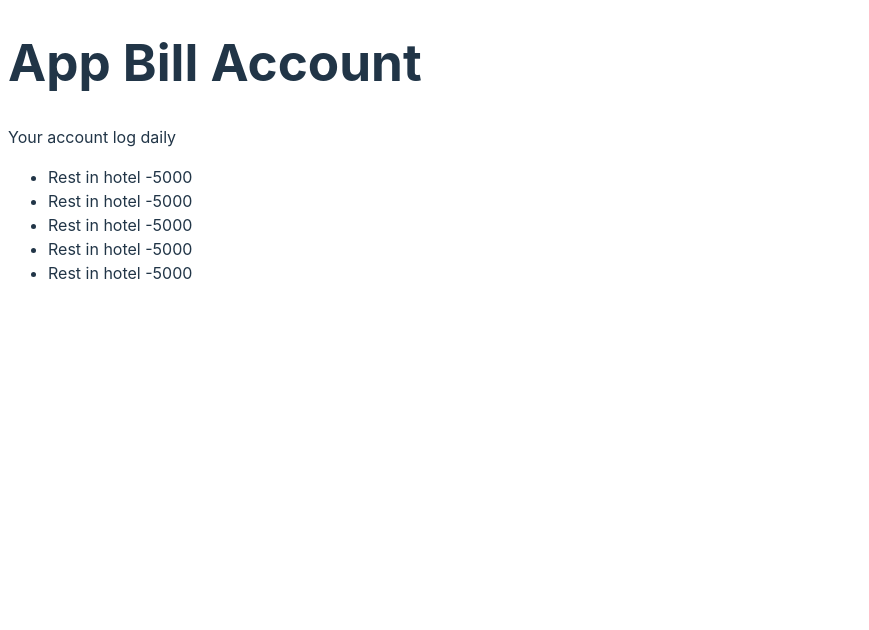
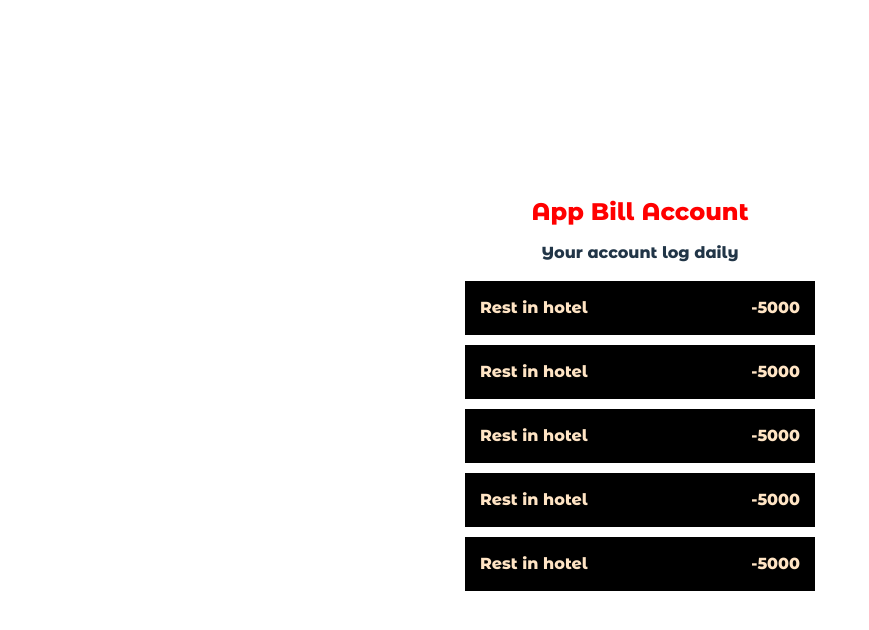
Before and after one commit to NNJio/ReactLab_Fundamantal, a React (Vite) app: page / in a window 1280 px wide. Shown: the top 630 px of the page, without its empty margins (0-869 px from the left). Built offline with nearby package versions, Linux system fonts and the light colour scheme.

Commit message:
[Edit] Style

```diff
--- a/src/App.css
+++ b/src/App.css
@@ -1,53 +1,17 @@
-/* *{
-  margin:  0;
-  padding: 0;
+@import url("https://fonts.googleapis.com/css2?family=Montserrat+Alternates:wght@800&display=swap");
+* {
   box-sizing: border-box;
+  font-family: "Montserrat Alternates", sans-serif;
 }
-h1{
-  color: greenyellow;
+body {
+  display: flex;
+  flex-direction: column;
+  align-items: center;
+  justify-content: center;
+  min-height: 100vh;
+  margin: 0;
 }
-h2{
-  color: rgb(42, 228, 197);
-} */
-/* #root {
-  max-width: 1280px;
-  margin: 0 auto;
-  padding: 2rem;
-  text-align: center;
+.container {
+  margin: 30px auto;
+  width: 350px;
 }
-
-.logo {
-  height: 6em;
-  padding: 1.5em;
-  will-change: filter;
-  transition: filter 300ms;
-}
-.logo:hover {
-  filter: drop-shadow(0 0 2em #646cffaa);
-}
-.logo.react:hover {
-  filter: drop-shadow(0 0 2em #61dafbaa);
-}
-
-@keyframes logo-spin {
-  from {
-    transform: rotate(0deg);
-  }
-  to {
-    transform: rotate(360deg);
-  }
-}
-
-@media (prefers-reduced-motion: no-preference) {
-  a:nth-of-type(2) .logo {
-    animation: logo-spin infinite 20s linear;
-  }
-}
-
-.card {
-  padding: em;
-}
-
-.read-the-docs {
-  color: #888;
-} */
--- a/src/App.jsx
+++ b/src/App.jsx
@@ -1,17 +1,20 @@
 import "./App.css";
 import Transaction from "./components/Transaction";
-const Title = () => <h1>App Bill Account</h1>;
-const Descripiton = () => <p>Your account log daily </p>;
-
-
+const design = { color: "red", textAlign: "center", fontSize: "1.5rem" };
+const Title = () => <h1 style={design}>App Bill Account</h1>;
+const Descripiton = () => (
+  <p style={{ textAlign: "center", fontSize: "0.8 rem" }}>
+    Your account log daily{" "}
+  </p>
+);
 
 function App() {
   return (
-    <>
+    <div className="container" >
       <Title />
       <Descripiton />
       <Transaction />
-    </>
+    </div>
   );
 }
 
--- a/src/components/Transaction.jsx
+++ b/src/components/Transaction.jsx
@@ -1,7 +1,9 @@
 import Item from "./Item";
+import "./transaction.css";
+
 const Transaction = () => {
   return (
-      <ul>
+    <ul className="item-list">
       <Item />
       <Item />
       <Item />
@@ -10,4 +12,4 @@ const Transaction = () => {
     </ul>
   );
 };
-  export default Transaction
+export default Transaction;
--- /dev/null
+++ b/src/components/transaction.css
@@ -0,0 +1,16 @@
+.item-list{
+    list-style-type: none;
+    padding: 0;
+    margin-bottom: 40px;
+}
+
+.item-list li{
+    background: black;
+    box-shadow: 0 1 px 3 px white;
+    padding: 15px;
+    color: bisque;
+    display: flex;
+    justify-content: space-between;
+    margin: 10px 0;
+    position: relative;
+}
```
Lines whose indentation alone changed are shown as unchanged.
